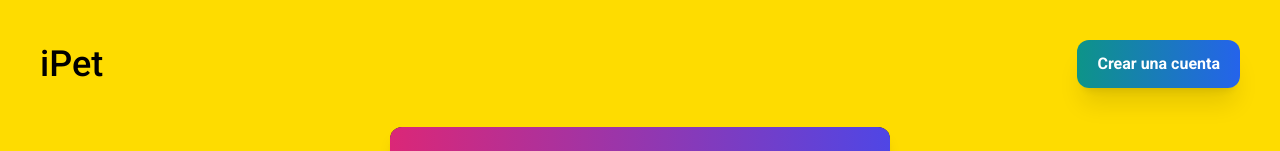
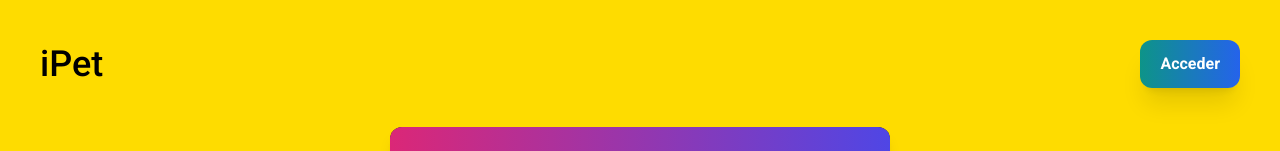
Before and after one commit to Lithos-hub/iPet-SPA, a React (Vite) app: page /join in a window 1280 px wide. Shown: the top 151 px of the page. Built offline with nearby package versions, Linux system fonts and the light colour scheme; no server answers.

Commit message:
add refactor on join page

```diff
--- a/src/app/auth/pages/JoinPage.tsx
+++ b/src/app/auth/pages/JoinPage.tsx
@@ -82,9 +82,9 @@ export const JoinPage = () => {
   return (
     <>
       <AuthNavbar>
-        <Link to="/join">
+        <Link to="/login">
           <Button
-            title={t("UI.JOIN_LOGIN_RESET.join") as string}
+            title={t("UI.JOIN_LOGIN_RESET.login") as string}
             variant="secondary"
           />
         </Link>
@@ -100,7 +100,9 @@ export const JoinPage = () => {
           >
             <div className="flex flex-col gap-5">
               <Input
-                placeholder={t("UI.JOIN_LOGIN_RESET.email_placeholder")}
+                placeholder={
+                  t("UI.JOIN_LOGIN_RESET.email_placeholder") as string
+                }
                 name="email"
                 label={t("UI.JOIN_LOGIN_RESET.email")}
                 type="email"
--- a/src/app/auth/pages/LoginPage.tsx
+++ b/src/app/auth/pages/LoginPage.tsx
@@ -15,15 +15,14 @@ import { useState } from "react";
 import { AlertMessage } from "@/components/AlertMessage/AlertMessage";
 import { onOpenAlertMessage } from "@/store/slices/alertMessageSlice";
 import { useLoginMutation } from "@/services/apis";
-import { setUser } from "@/store/slices/userSlice";
+
 import { Auth } from "@/models/interfaces/Auth";
 
 export const LoginPage = () => {
   const { t } = useTranslation();
   const dispatch = useDispatch();
-  const navigate = useNavigate();
-  // const { startLogin } = useAuthStore();
-  const [login, error] = useLoginMutation();
+
+  const [login] = useLoginMutation();
 
   const [formSubmitted, setFormSubmitted] = useState(false);
 
@@ -55,7 +54,6 @@ export const LoginPage = () => {
       return;
     }
     const { data } = (await login({ email, password })) as Auth;
-    console.log(error);
 
     localStorage.setItem("id", data.user._id);
     localStorage.setItem("token", data.token);
```
